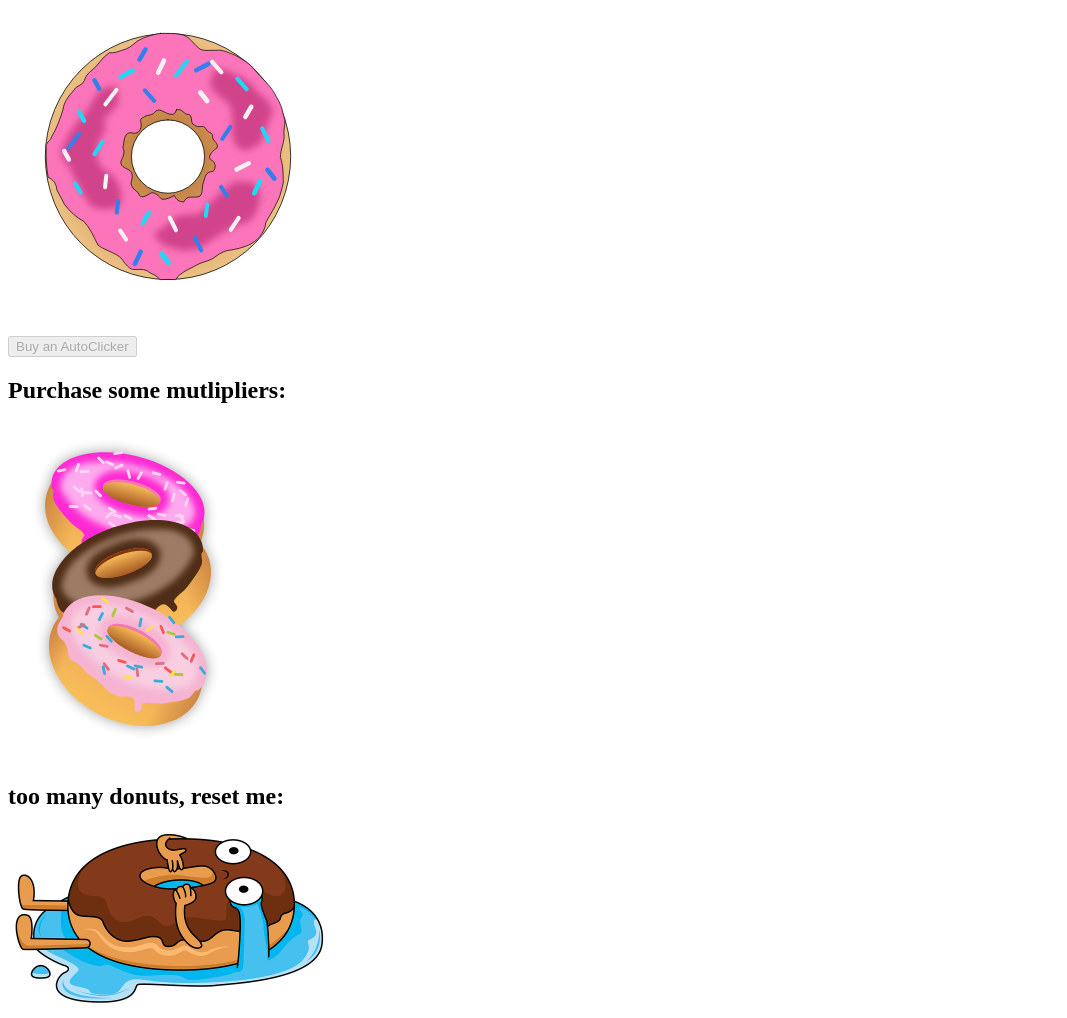
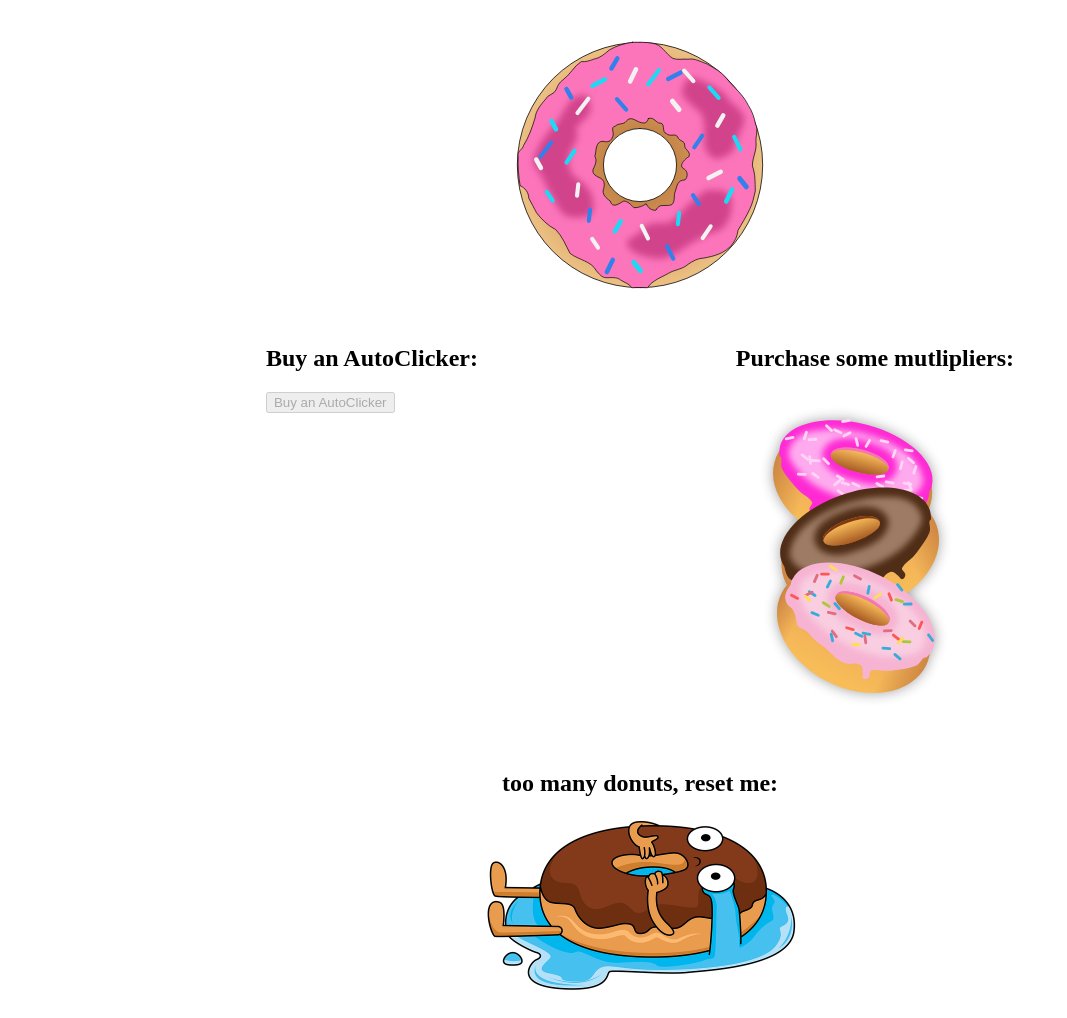
Before and after one commit to 2022-Spring-Cohort/donut-maker-benjamin-gibbs-2, a website built with Parcel: page index.html in a window 1280 px wide. Shown: the part 202-1220 px from the top of the page, without its empty margins (0-1067 px from the left). Built offline with nearby package versions, Linux system fonts and the light colour scheme.

Commit message:
CSS update
Aligned some elements using css for a better flow on the webpage

```diff
--- a/DonutMaker.js
+++ b/DonutMaker.js
@@ -81,7 +81,7 @@ console.log("You need " + this.autoClickerCost + " donuts to purchase the next A
 
 
     disableDonutMutliplier() {
-    const mutliplierBtn = document.querySelector(".donutMultiplierButton");
+    const mutliplierBtn = document.querySelector(".donutMultiplier");
     if (this.donutCount < this.donutMultiplierCost) {
         mutliplierBtn.disabled = true;
     }
--- a/css/style.css
+++ b/css/style.css
@@ -1,13 +1,43 @@
+
+
+
+
 .donutButton {
 display: flex;
 width: 20em;
 height: auto;
 justify-content: left;
 align-items: left;
-
 margin-top: -10px;
 }
 
+
+/* .totalDonutCount {
+    display: flex;
+          flex-direction: column;
+}  */
+
+
+.MainDonutSection {
+    display: flex;
+    align-items: center;
+    flex-direction: column;
+}
+
+.extras {
+    display: flex;
+
+    justify-content: space-evenly;
+    align-items: flex-start;
+
+}
+
+.resetSection {
+    display: flex;
+    align-items: center;
+    justify-content: center;
+    flex-direction: column;
+}
 
 .donutMultiplier{
 display: flex;
--- a/index.html
+++ b/index.html
@@ -19,27 +19,36 @@
 <body>
 <h1>Welcome to Donut Clicker!</h1>
 <div class="MainDonutSection">
-  <h1 class="totalDonutCount"></h1>
+  <h2 class="totalDonutCount"></h2>
+  <!-- <button class="donutButton"><img src="images/Pink-Donut.svg"></button> -->
+
   <img src="images/Pink-Donut.svg" class="donutButton">
 </div>
+
+<div class="extras">
 <div class="AutoClickerSection">
+  <h2>Buy an AutoClicker:</h2>
+    <button class="autoClicker">Buy an AutoClicker</button>
   <h2 class="totalAutoClickerCount"></h2>
   <h2 class="auto-clicker-display"></h2>
-  <button class="autoClicker">Buy an AutoClicker</button>
+
 </div>
 <div class="DonutMultiplierSection">
   <h2>Purchase some mutlipliers:</h2>
-  <img src="images/donoughts.svg" id="donutMultiplierButton" class="donutMultiplier">
+  <img src="images/donoughts.svg" class="donutMultiplier">
   <h2 class="totalDonutMultiplierCount"></h2>
+</div>
 </div>
 
 <div class="resetSection">
   <h2> too many donuts, reset me:</h2>
+  <!-- <button id="resetButton"><img src="images/cartoon-g724f38b31_640.png"></button> -->
+
   <img src="images/cartoon-g724f38b31_640.png" class="resetButton">
 
 </div>
 
-<div class="container"></div>
+<!-- <div class="container"></div> -->
 <script src="./index.js" type="module"></script>
 </body>
 </html>
--- a/index.js
+++ b/index.js
@@ -49,7 +49,7 @@ addAutoClickBtn.addEventListener("click", () =>{
 
 addMulitBtn.addEventListener("click", () =>{
   donutMaker.addToDonutMultiplierCount();
-  mulitDisplay.innerText = "Mutlipliers purchased : " + donutMaker.donutMultiplier + "\nNext Mutliplier Cost: " + donutMaker.donutMultiplierCost +  "\nDonuts earned per Click: " + Math.pow(1.2, donutMaker.donutMultiplier);
+  mulitDisplay.innerText = "Mutlipliers purchased : " + donutMaker.donutMultiplier + "\nNext Mutliplier Cost: " + donutMaker.donutMultiplierCost +  "\nDonuts earned per Click: " + (Math.pow(1.2, (donutMaker.donutMultiplier))).toFixed(3);
   totalDisplay.innerText = "Donut Count: " + Math.round(donutMaker.donutCount);
 })
 
```
